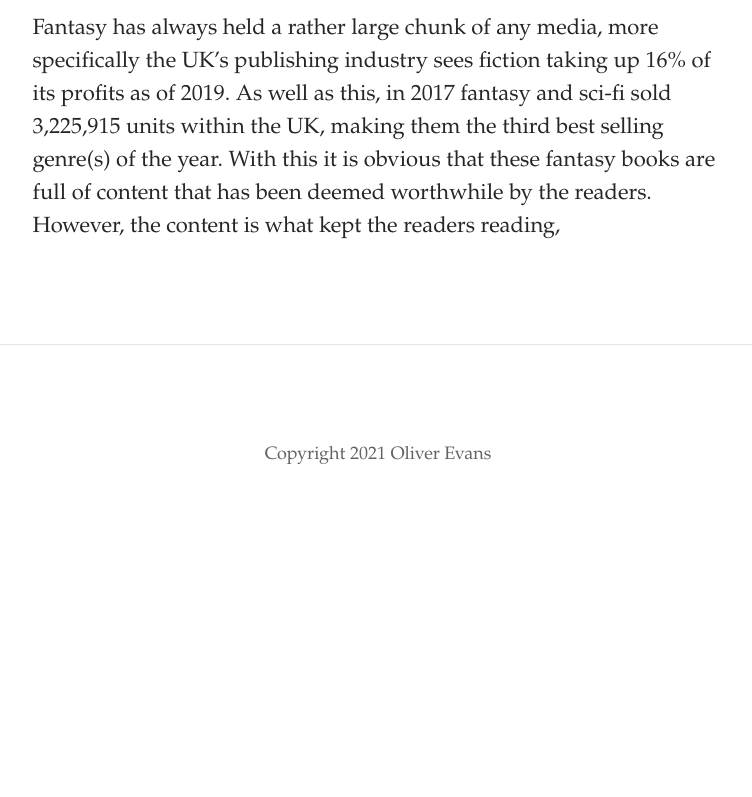
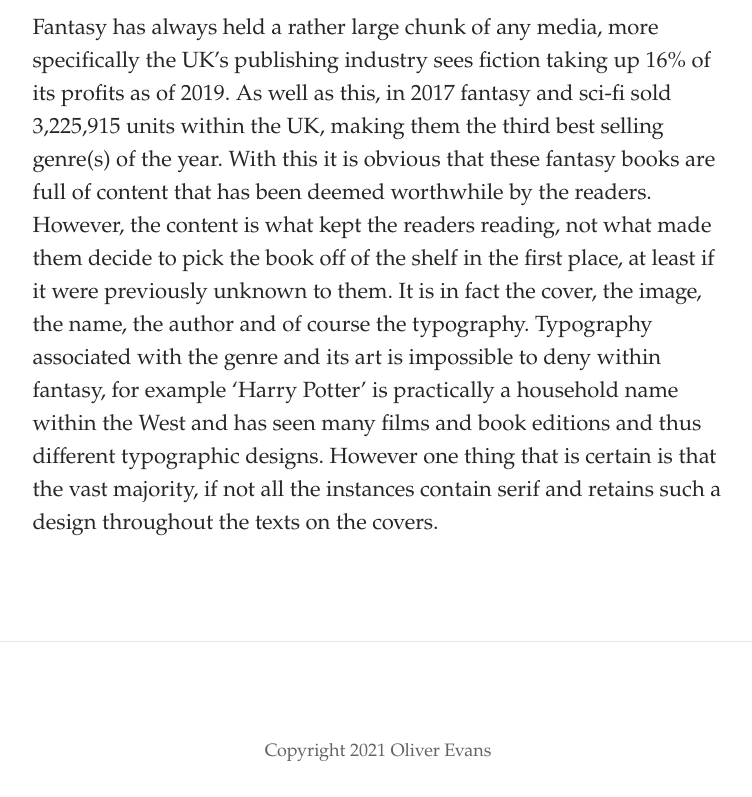
Before and after one commit to Frisper123/FrisperSiteThings, a Jekyll site: the page built from _posts/2021-09-27-the-magic-behind-fantasy-typefaces.md, in a window 1280 px wide. Shown: the part 340-1137 px from the top of the page, without its empty margins (262-1014 px from the left). Built offline with Jekyll 4.4.1, drawn with Linux system fonts in a browser that asks for light colours; some web fonts are replaced; before the commit the page ends 900 px from its top, so only the background shows below that.

Commit message:
Update Post “2021-09-27-the-magic-behind-fantasy-typefaces”

```diff
--- a/_posts/2021-09-27-the-magic-behind-fantasy-typefaces.md
+++ b/_posts/2021-09-27-the-magic-behind-fantasy-typefaces.md
@@ -7,4 +7,4 @@ title_color: "#ffffff"
 caption: "An exploration into the popularity of fantasy "
 comments: false
 ---
-Fantasy has always held a rather large chunk of any media, more specifically the UK's publishing industry sees fiction taking up 16% of its profits as of 2019. As well as this, in 2017 fantasy and sci-fi sold 3,225,915 units within the UK, making them the third best selling genre(s) of the year. With this it is obvious that these fantasy books are full of content that has been deemed worthwhile by the readers. However, the content is what kept the readers reading,
+Fantasy has always held a rather large chunk of any media, more specifically the UK's publishing industry sees fiction taking up 16% of its profits as of 2019. As well as this, in 2017 fantasy and sci-fi sold 3,225,915 units within the UK, making them the third best selling genre(s) of the year. With this it is obvious that these fantasy books are full of content that has been deemed worthwhile by the readers. However, the content is what kept the readers reading, not what made them decide to pick the book off of the shelf in the first place, at least if it were previously unknown to them. It is in fact the cover, the image, the name, the author and of course the typography. Typography associated with the genre and its art is impossible to deny within fantasy, for example 'Harry Potter' is practically a household name within the West and has seen many films and book editions and thus different typographic designs. However one thing that is certain is that the vast majority, if not all the instances contain serif and retains such a design throughout the texts on the covers.
```
